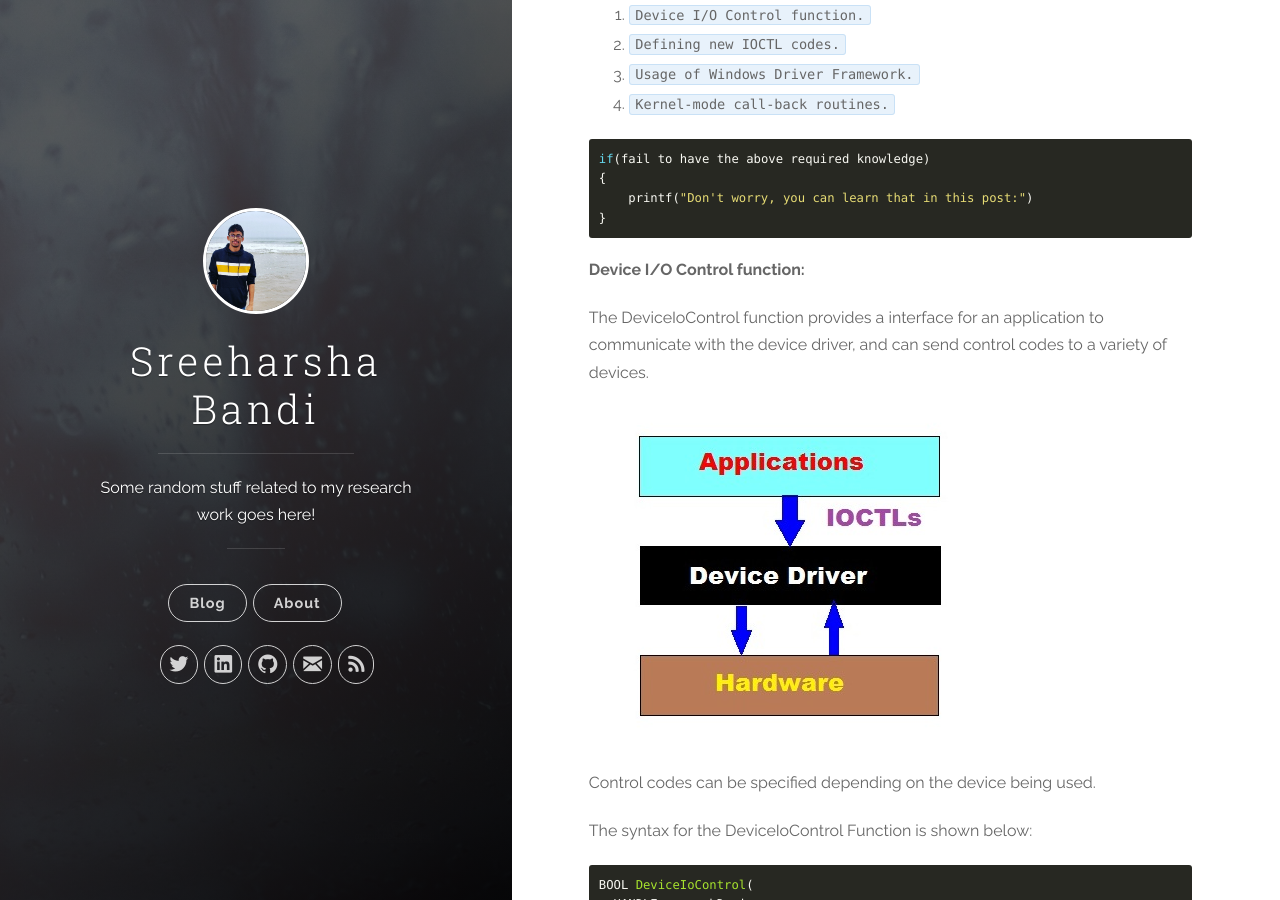
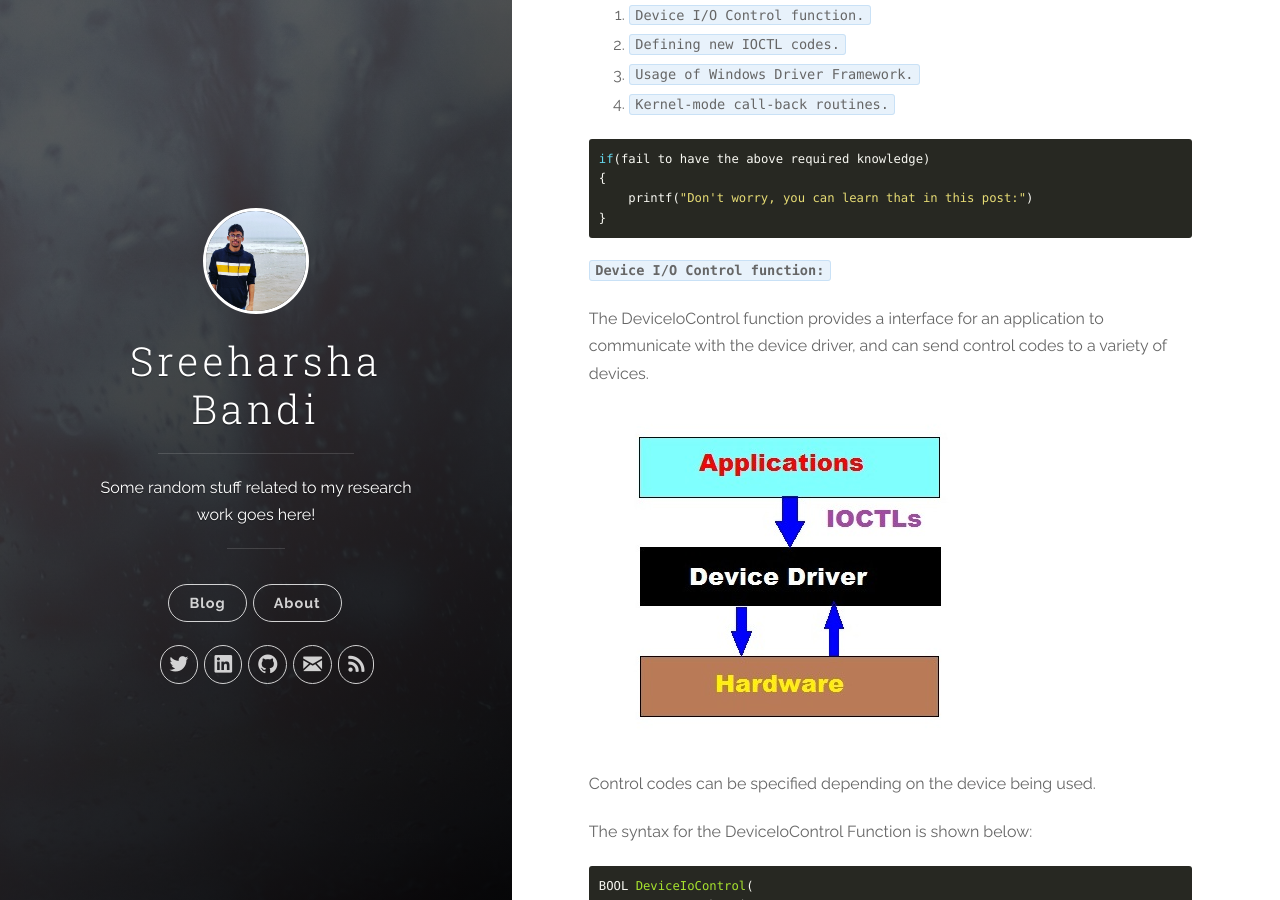
Before and after one commit to sreeharshabandi/sreeharshabandi.github.io, a Jekyll site: the page built from _posts/2020-07-05-Captain.md, in a window 1280 px wide and 900 px high, scrolled down 337 px. Built offline with Jekyll 4.4.1, drawn with Linux system fonts in a browser that asks for light colours.

Commit message:
Update 2020-07-05-Captain.md

````diff
--- a/_posts/2020-07-05-Captain.md
+++ b/_posts/2020-07-05-Captain.md
@@ -20,7 +20,7 @@
 }
 ```
 
-<p><strong> Device I/O Control function: </strong></p>
+<p><strong> <code class="highlighter-rouge"> Device I/O Control function: </code></strong></p>
 <p>The DeviceIoControl function provides a interface for an application to communicate with the device driver, and can send control codes to a variety of devices. </p>
 
 ![alt text](https://github.com/sreeharshabandi/sreeharshabandi.github.io/blob/master/images/posts_images/ioclt.jpg?raw=true)
@@ -44,7 +44,7 @@
 Information related to its parameters can be found [here][IOCTL_syntax].
 
 
-<p><strong> Defing New IOCTL code's: </strong></p>
+<p><strong> <code class="highlighter-rouge"> Defing New IOCTL code's: </code></strong></p>
 
 An IO Control code is a 32-bit value that consist of following fields:
 1. Transfer type.
@@ -71,7 +71,7 @@
 Details related to Devicetype, Function, Method and Access can be found [here][define_control].
 
 
-<p><strong> Kernel-mode call-back routines: </strong></p>
+<p><strong> <code class="highlighter-rouge"> Kernel-mode call-back routines: </code></strong></p>
 
 Windows contains a wide variety of kernel-mode callback routines that driver developers can opt into to receive various event notifications. Below are few callback routines that I have used during the development of Captain.
 1. PsSetCreateProcessNotifyRoutine.
````
